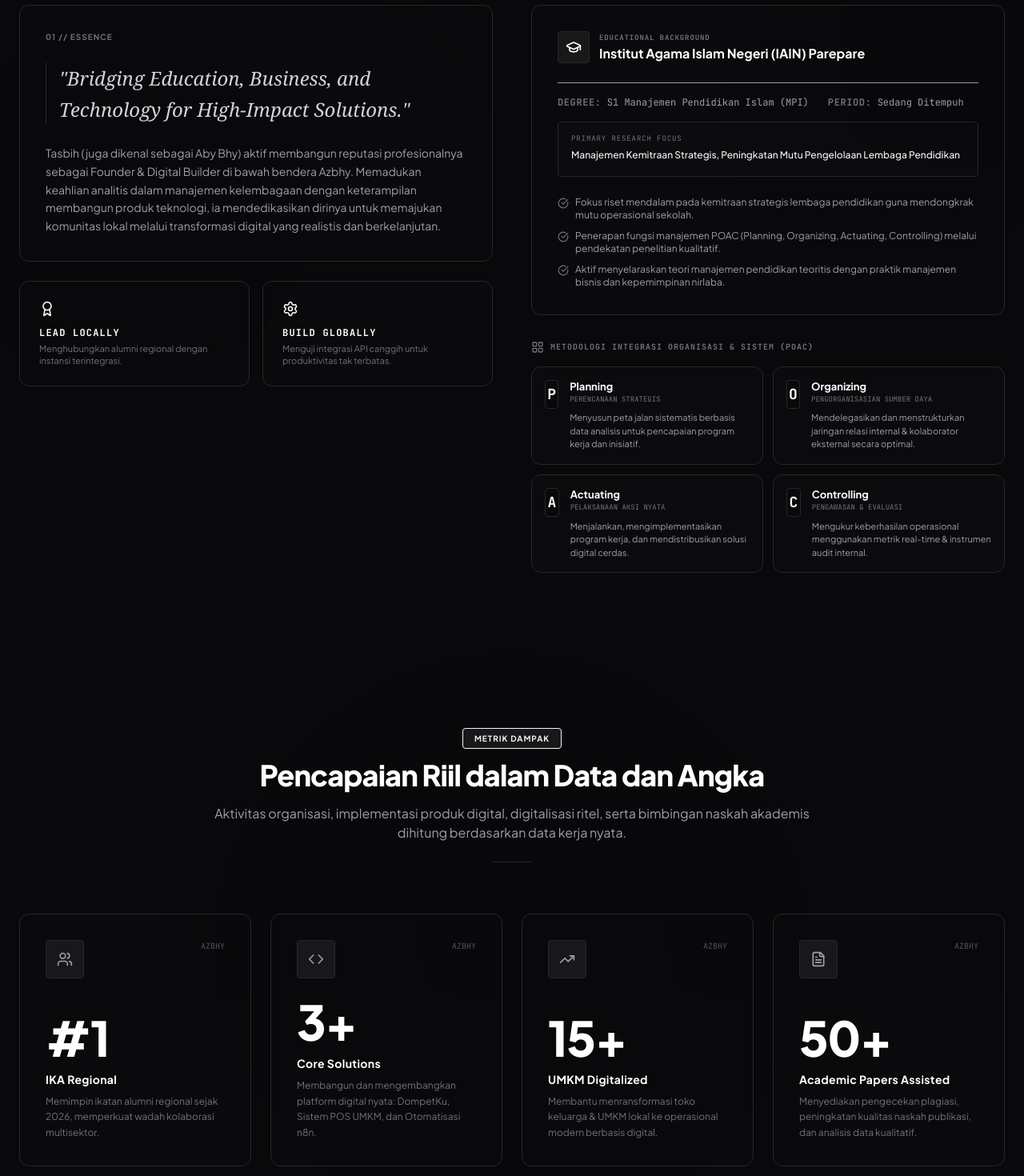
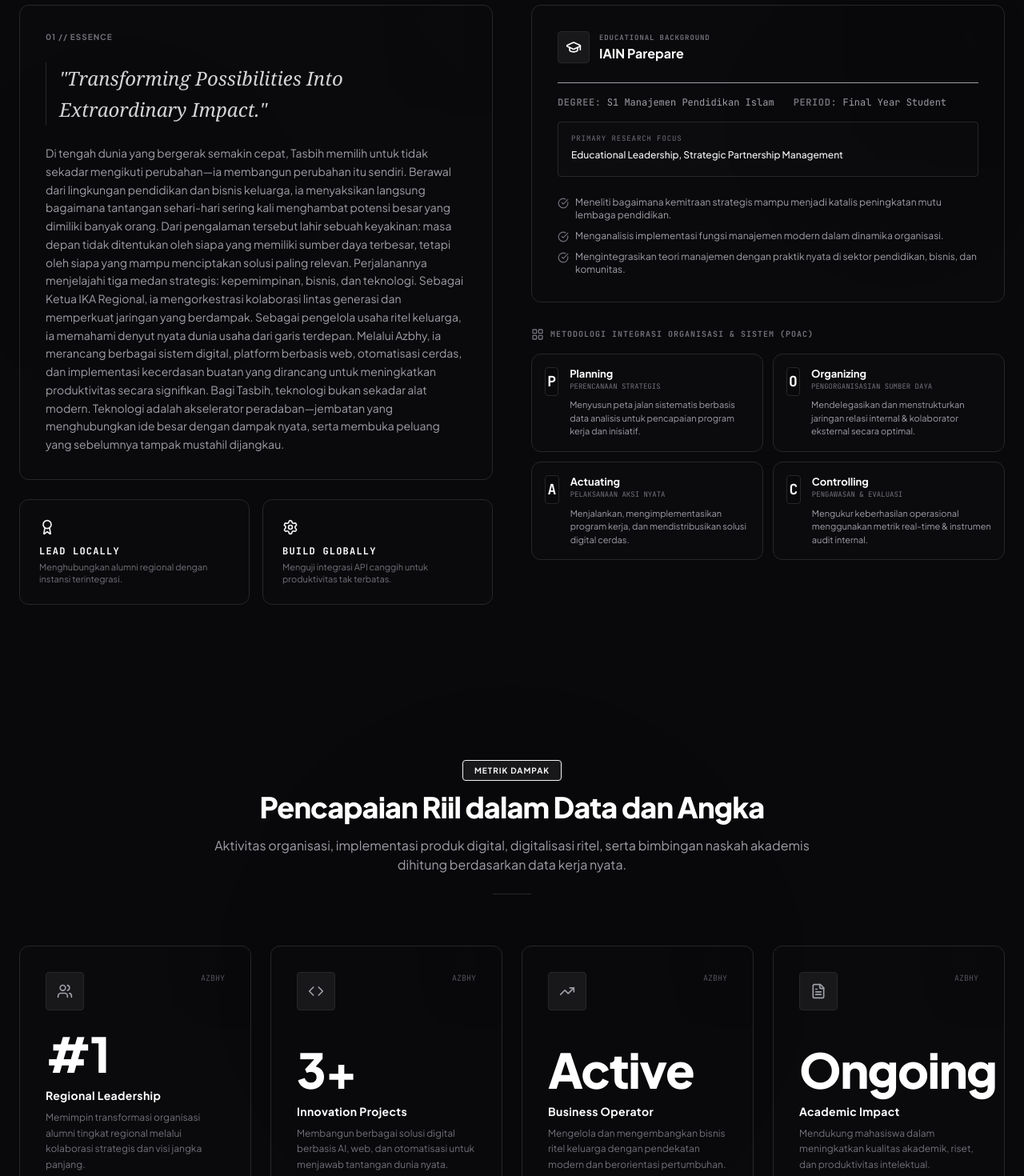
Before and after one commit to Azbhy24/tasbih-dev, a React (Vite) app: page / in a window 1280 px wide. Shown: the part 1100-2570 px from the top of the page at 80% size. Built offline with nearby package versions, Linux system fonts and the light colour scheme.

Commit message:
feat: update profile content and support string stats
Refactor bio details and enable non-numeric values for impact statistics to enhance portfolio flexibility.

```diff
--- a/src/components/Impact.tsx
+++ b/src/components/Impact.tsx
@@ -3,16 +3,19 @@ import { Users, Code, Award, FileText, TrendingUp } from "lucide-react";
 import { motion, useInView } from "motion/react";
 import { portfolioData } from "../data/portfolio";
 
-function AnimatedCount({ value, suffix = "", prefix = "" }: { value: number; suffix?: string; prefix?: string }) {
-  const [count, setCount] = useState(0);
+function AnimatedCount({ value, suffix = "", prefix = "" }: { value: number | string; suffix?: string; prefix?: string }) {
+  const isNumeric = typeof value === "number" || (!isNaN(Number(value)) && value !== "");
+  const numericValue = isNumeric ? Number(value) : 0;
+
+  const [count, setCount] = useState<number | string>(isNumeric ? 0 : value);
   const ref = useRef(null);
   const isInView = useInView(ref, { once: true, amount: 0.1 });
 
   useEffect(() => {
-    if (!isInView) return;
+    if (!isInView || !isNumeric) return;
 
     let start = 0;
-    const end = value;
+    const end = numericValue;
     if (end === 0) return;
 
     const duration = 2000; // 2 seconds
@@ -37,7 +40,7 @@ function AnimatedCount({ value, suffix = "", prefix = "" }: { value: number; suf
     };
 
     requestAnimationFrame(animate);
-  }, [isInView, value]);
+  }, [isInView, numericValue, isNumeric]);
 
   return (
     <span ref={ref} className="font-sans font-extrabold text-white text-5xl sm:text-6xl tracking-tight block">
--- a/src/data/portfolio.json
+++ b/src/data/portfolio.json
@@ -1,12 +1,16 @@
 {
   "bio": {
-    "fullName": "TASBIH",
-    "aliases": ["Aby Bhy", "Azbhy"],
+    "fullName": "Tasbih",
+    "aliases": ["Az"],
     "headlineTitle": "Tasbih",
-    "subheadline": ["Leader", "Entrepreneur", "Digital Builder"],
-    "tagline": "Bridging Education, Business, and Technology for High-Impact Solutions.",
-    "professionalBio": "Mahasiswa S1 Manajemen Pendidikan Islam yang berpengalaman dalam kepemimpinan organisasi, pengelolaan bisnis ritel, serta pengembangan solusi digital berbasis cloud, otomatisasi, dan AI. Penggagas gerakan peningkatan kompetensi teknologi untuk UMKM dan dunia akademik.",
-    "extendedBio": "Tasbih (juga dikenal sebagai Aby Bhy) aktif membangun reputasi profesionalnya sebagai Founder & Digital Builder di bawah bendera Azbhy. Memadukan keahlian analitis dalam manajemen kelembagaan dengan keterampilan membangun produk teknologi, ia mendedikasikan dirinya untuk memajukan komunitas lokal melalui transformasi digital yang realistis dan berkelanjutan."
+    "subheadline": [
+      "Visionary Leader",
+      "Future Builder",
+      "Digital Innovator"
+    ],
+    "tagline": "Transforming Possibilities Into Extraordinary Impact.",
+    "professionalBio": "Tasbih adalah sosok penggerak perubahan yang memadukan kepemimpinan, kewirausahaan, dan teknologi menjadi kekuatan nyata. Berbekal pengalaman di dunia organisasi, bisnis ritel, dan pengembangan solusi digital, ia berfokus menciptakan inovasi yang tidak hanya canggih, tetapi juga mampu mengubah cara orang belajar, bekerja, dan berkembang di era digital.",
+    "extendedBio": "Di tengah dunia yang bergerak semakin cepat, Tasbih memilih untuk tidak sekadar mengikuti perubahan—ia membangun perubahan itu sendiri.\n\nBerawal dari lingkungan pendidikan dan bisnis keluarga, ia menyaksikan langsung bagaimana tantangan sehari-hari sering kali menghambat potensi besar yang dimiliki banyak orang. Dari pengalaman tersebut lahir sebuah keyakinan: masa depan tidak ditentukan oleh siapa yang memiliki sumber daya terbesar, tetapi oleh siapa yang mampu menciptakan solusi paling relevan.\n\nPerjalanannya menjelajahi tiga medan strategis: kepemimpinan, bisnis, dan teknologi. Sebagai Ketua IKA Regional, ia mengorkestrasi kolaborasi lintas generasi dan memperkuat jaringan yang berdampak. Sebagai pengelola usaha ritel keluarga, ia memahami denyut nyata dunia usaha dari garis terdepan. Melalui Azbhy, ia merancang berbagai sistem digital, platform berbasis web, otomatisasi cerdas, dan implementasi kecerdasan buatan yang dirancang untuk meningkatkan produktivitas secara signifikan.\n\nBagi Tasbih, teknologi bukan sekadar alat modern. Teknologi adalah akselerator peradaban—jembatan yang menghubungkan ide besar dengan dampak nyata, serta membuka peluang yang sebelumnya tampak mustahil dijangkau."
   },
   "stats": [
     {
@@ -14,8 +18,8 @@
       "value": 1,
       "suffix": "",
       "prefix": "#",
-      "label": "IKA Regional",
-      "description": "Memimpin ikatan alumni regional sejak 2026, memperkuat wadah kolaborasi multisektor.",
+      "label": "Regional Leadership",
+      "description": "Memimpin transformasi organisasi alumni tingkat regional melalui kolaborasi strategis dan visi jangka panjang.",
       "icon": "Users"
     },
     {
@@ -23,94 +27,91 @@
       "value": 3,
       "suffix": "+",
       "prefix": "",
-      "label": "Core Solutions",
-      "description": "Membangun dan mengembangkan platform digital nyata: DompetKu, Sistem POS UMKM, dan Otomatisasi n8n.",
+      "label": "Innovation Projects",
+      "description": "Membangun berbagai solusi digital berbasis AI, web, dan otomatisasi untuk menjawab tantangan dunia nyata.",
       "icon": "Code"
     },
     {
       "id": "stat-umkm",
-      "value": 15,
-      "suffix": "+",
+      "value": "Active",
+      "suffix": "",
       "prefix": "",
-      "label": "UMKM Digitalized",
-      "description": "Membantu menransformasi toko keluarga & UMKM lokal ke operasional modern berbasis digital.",
+      "label": "Business Operator",
+      "description": "Mengelola dan mengembangkan bisnis ritel keluarga dengan pendekatan modern dan berorientasi pertumbuhan.",
       "icon": "TrendingUp"
     },
     {
       "id": "stat-docs",
-      "value": 50,
-      "suffix": "+",
+      "value": "Ongoing",
+      "suffix": "",
       "prefix": "",
-      "label": "Academic Papers Assisted",
-      "description": "Menyediakan pengecekan plagiasi, peningkatan kualitas naskah publikasi, dan analisis data kualitatif.",
+      "label": "Academic Impact",
+      "description": "Mendukung mahasiswa dalam meningkatkan kualitas akademik, riset, dan produktivitas intelektual.",
       "icon": "FileText"
     }
   ],
   "education": {
-    "institution": "Institut Agama Islam Negeri (IAIN) Parepare",
+    "institution": "IAIN Parepare",
     "location": "Parepare, Indonesia",
-    "degree": "S1 Manajemen Pendidikan Islam (MPI)",
-    "period": "Sedang Ditempuh",
-    "focus": "Manajemen Kemitraan Strategis, Peningkatan Mutu Pengelolaan Lembaga Pendidikan",
+    "degree": "S1 Manajemen Pendidikan Islam",
+    "period": "Final Year Student",
+    "focus": "Educational Leadership, Strategic Partnership Management",
     "details": [
-      "Fokus riset mendalam pada kemitraan strategis lembaga pendidikan guna mendongkrak mutu operasional sekolah.",
-      "Penerapan fungsi manajemen POAC (Planning, Organizing, Actuating, Controlling) melalui pendekatan penelitian kualitatif.",
-      "Aktif menyelaraskan teori manajemen pendidikan teoritis dengan praktik manajemen bisnis dan kepemimpinan nirlaba."
+      "Meneliti bagaimana kemitraan strategis mampu menjadi katalis peningkatan mutu lembaga pendidikan.",
+      "Menganalisis implementasi fungsi manajemen modern dalam dinamika organisasi.",
+      "Mengintegrasikan teori manajemen dengan praktik nyata di sektor pendidikan, bisnis, dan komunitas."
     ]
   },
   "experience": [
     {
       "id": "exp-1",
-      "role": "Ketua Ikatan Alumni (IKA) Regional",
+      "role": "Ketua IKA Regional",
       "organization": "Ikatan Alumni (IKA) Regional",
-      "location": "Sulawesi, ID",
+      "location": "Regional Level",
       "period": "2026 – Sekarang",
       "type": "organization",
       "responsibilities": [
-        "Memimpin, mengoordinasikan, dan menyusun program kerja tahunan pengurus alumni tingkat regional.",
-        "Membangun jembatan komunikasi dan program kemitraan simbiosis-mutualisme dengan institusi pendidikan serta pemangku kepentingan daerah.",
-        "Merancang strategi keterlibatan alumni yang inovatif guna meningkatkan partisipasi aktif anggota hingga 40%.",
-        "Mengelola perencanaan anggaran kegiatan, penguatan tata kelola organisasi, dan memperluas relasi eksternal."
+        "Merancang arah strategis organisasi.",
+        "Membangun ekosistem kolaborasi lintas sektor.",
+        "Menginisiasi program berorientasi dampak sosial.",
+        "Menguatkan komunikasi dan keterlibatan anggota secara berkelanjutan."
       ],
       "metrics": [
-        { "value": "100%", "label": "Kepemimpinan Kohesif" },
-        { "value": "2026+", "label": "Aktif Memimpin" }
+        { "value": "100%", "label": "Strategic Alignment" }
       ]
     },
     {
       "id": "exp-2",
-      "role": "Pengelola Operasional Usaha Ritel",
+      "role": "Pengelola Operasional Usaha Ritel Keluarga",
       "organization": "Toko Ritel Keluarga",
-      "location": "Parepare, ID",
-      "period": "Aktif Mengelola",
+      "location": "Family Business",
+      "period": "Aktif",
       "type": "business",
       "responsibilities": [
-        "Memegang kendali atas operasional harian toko ritel, termasuk manajemen inventaris barang, pelaporan kas harian, dan layanan pelanggan.",
-        "Menganalisis data transaksi mingguan untuk menentukan item dengan pergantian stok tertinggi demi memaksimalkan keuntungan bersih.",
-        "Mengimplementasikan sistem Point of Sale (POS) digital guna menekan kesalahan pencatatan transaksi manual hingga di bawah 1%.",
-        "Melakukan negosiasi berkala dengan agen distributor guna memastikan kelancaran rantai pasok dan stabilitas harga jual."
+        "Mengendalikan operasional harian bisnis.",
+        "Mengoptimalkan manajemen stok dan distribusi.",
+        "Meningkatkan kualitas layanan pelanggan.",
+        "Mengidentifikasi peluang ekspansi dan efisiensi usaha."
       ],
       "metrics": [
-        { "value": "99.8%", "label": "Akurasi Pencatatan" },
-        { "value": "15%", "label": "Efisiensi Inventaris" }
+        { "value": "Active", "label": "Growth Strategy" }
       ]
     },
     {
       "id": "exp-3",
-      "role": "Pendiri & Pengembang Inisiatif Digital",
-      "organization": "Azbhy Digital Solutions",
-      "location": "Parepare, ID",
+      "role": "Founder & Digital Builder — Azbhy",
+      "organization": "Azbhy",
+      "location": "Digital Lab",
       "period": "2024 – Sekarang",
       "type": "technology",
       "responsibilities": [
-        "Mendirikan dan mengembangkan brand independen 'Azbhy' sebagai identitas penyedia solusi teknologi terjangkau serta ramah guna.",
-        "Mengintegrasikan API kecerdasan buatan (OpenAI, Claude, Google Gemini) dalam alur kerja produktivitas akademik dan bisnis UMKM.",
-        "Membantu mahasiswa dan akademisi meningkatkan kualitas naskah ilmiah lewat pengecekan kemiripan dokumen, standarisasi sitasi, dan koreksi kebahasaan.",
-        "Membangun aplikasi web kustom untuk kebutuhan pencatatan keuangan mandiri dan otomatisasi workflow cloud."
+        "Mengembangkan platform dan aplikasi berbasis web.",
+        "Mengimplementasikan AI untuk kebutuhan praktis.",
+        "Mendesain sistem yang scalable dan efisien.",
+        "Menciptakan solusi digital bagi mahasiswa, UMKM, dan komunitas."
       ],
       "metrics": [
-        { "value": "50+", "label": "Klien Akademik" },
-        { "value": "AI-First", "label": "Metodologi" }
+        { "value": "3+", "label": "Live Platforms" }
       ]
     }
   ],
@@ -118,117 +119,117 @@
     {
       "id": "proj-1",
       "title": "DompetKu",
-      "subtitle": "Personal Finance SaaS Web Application",
+      "subtitle": "Next-Generation Personal Finance Platform",
       "category": "Web Dev & FinTech",
-      "problem": "Pencatatan pengeluaran harian dan target tabungan seringkali diabaikan karena interface aplikasi keuangan yang terlalu berbelit-belit dan lambat, atau kurangnya keamanan komparatif jika data disimpan di cloud pihak ketiga secara mentah.",
-      "solution": "Membangun platform web ultra-modern minimalis untuk mencatat pemasukan, pengeluaran, utang piutang, dan progres tabungan secara visual, dilengkapi fitur backup data lokal, serta dukungan responsif mode gelap penuh yang ramah mata.",
+      "problem": "Pencatatan keuangan pribadi sering kali terasa berbelit-belit, lambat, atau kurang intuitif bagi pengguna rentang umum untuk melacak tabungan harian mereka.",
+      "solution": "Platform keuangan pribadi yang membantu pengguna menguasai kondisi finansial mereka melalui pengalaman yang sederhana, intuitif, dan powerful.",
       "techStack": ["React.js", "TypeScript", "Tailwind CSS", "LocalStorage API", "Chart.js"],
       "results": [
-        "Membantu puluhan pengguna melacak arus kas bulanan secara konsisten.",
-        "Zero-latency backup/restore data berbasis file JSON lokal tanpa pendaftaran server.",
-        "Tingginya kemudahan aksesibilitas berkat tata letak bento-grid responsif."
+        "Smart Financial Tracking",
+        "Savings Monitoring",
+        "Financial Insights Visualization",
+        "Seamless User Experience"
       ],
-      "githubUrl": "https://github.com",
-      "demoUrl": "#",
+      "githubUrl": "https://github.com/azbhy24",
+      "demoUrl": "https://wa.me/6281915115390",
       "featuredSymbol": "💳"
     },
     {
       "id": "proj-2",
-      "title": "Sistem POS & Katalog UMKM",
-      "subtitle": "Micro-Business Digital Transformation",
+      "title": "Sistem POS UMKM",
+      "subtitle": "Business Growth Engine",
       "category": "Business Digitalization",
-      "problem": "Usaha ritel dan warung kecil kesulitan mencatat penjualan real-time, mengontrol stok barang secara sistematis, serta mendistribusikan katalog produk bermutu tinggi secara online tanpa biaya pendaftaran e-commerce yang tinggi.",
-      "solution": "Merancang aplikasi web Point of Sale (POS) sederhana yang terintegrasi dengan katalog produk digital interaktif berbasis web, yang memungkinkan pembeli melakukan klaim pemesanan langsung terhubung ke WhatsApp pengelola toko.",
-      "techStack": ["React", "Tailwind CSS", "Firebase Router", "WhatsApp Cloud Linking"],
+      "problem": "Banyak pelaku usaha mikro kecil (UMKM) masih bergantung pada sistem transaksi manual yang rawan kesalahan, menyulitkan optimalisasi stok, serta menghambat pertumbuhan bisnis modern.",
+      "solution": "Solusi digital yang mempercepat transformasi UMKM dari sistem manual menuju operasional yang modern, terukur, dan kompetitif.",
+      "techStack": ["React", "Tailwind CSS", "Firebase Ecosystem", "WhatsApp Integration"],
       "results": [
-        "Mengurangi waktu tunggu proses pemesanan oleh pelanggan ritel.",
-        "Pencatatan transaksi 100% terekam dalam cloud database ringan untuk analisis laba berkala.",
-        "Tersedianya etalase katalog menarik yang dapat dibagikan melalui shortlink media sosial."
+        "Transaction Intelligence",
+        "Inventory Optimization",
+        "Digital Product Catalog",
+        "Business Efficiency Enhancement"
       ],
-      "githubUrl": "https://github.com",
-      "demoUrl": "#",
+      "githubUrl": "https://github.com/azbhy24",
+      "demoUrl": "https://wa.me/6281915115390",
       "featuredSymbol": "🛒"
     },
     {
       "id": "proj-3",
-      "title": "Automated Workflows Azbhy",
-      "subtitle": "No-Code Systems Integration",
+      "title": "Azbhy Workflows",
+      "subtitle": "AI-Powered Automation Ecosystem",
       "category": "Cloud & AI Automation",
-      "problem": "UMKM dan sivitas akademika sering terjebak dalam entri data manual yang repetitif untuk penyusunan teks, distribusi informasi WhatsApp, transfer data antar cloud storage, serta sinkronisasi jadwal yang memakan waktu berharga.",
-      "solution": "Mengembangkan alur integrasi nir-kode menggunakan platform n8n, dipadukan dengan API AI (Google AI Studio & Claude) guna melakukan pemrosesan dokumen otomatis, ringkasan riset instan, serta distribusi notifikasi transaksional secara instan.",
+      "problem": "Pekerjaan repetitif seperti input naskah akademik, pengolahan laporan terstruktur, atau integrasi data sistem informasi membuang waktu produktif mahasiswa, pendidik, maupun pemilik UMKM.",
+      "solution": "Sistem otomatisasi cerdas yang memanfaatkan AI dan cloud integration untuk menghilangkan pekerjaan repetitif dan meningkatkan produktivitas secara eksponensial.",
       "techStack": ["n8n Engine", "Google Gemini API", "Cloud Triggers", "JSON Utilities"],
       "results": [
-        "Mengotomatiskan 90% proses pengarsipan naskah perbaikan akademik.",
-        "Sistem dapat merespons trigger dokumen masuk dan melakukan analisis plagiasi/struktur teks dalam waktu kurang dari 10 detik.",
-        "Efisiensi waktu kerja meningkat dramatis sehingga menyisakan lebih banyak ruang untuk penelitian manual."
+        "Intelligent Workflow Automation",
+        "AI Integration",
+        "Smart Document Processing",
+        "Digital Productivity Acceleration"
       ],
-      "githubUrl": "https://github.com",
-      "demoUrl": "#",
+      "githubUrl": "https://github.com/azbhy24",
+      "demoUrl": "https://wa.me/6281915115390",
       "featuredSymbol": "⚡"
     }
   ],
   "skills": [
     {
       "category": "Manajemen",
-      "description": "Mengoperasikan roda organisasi, mengoordinasikan tim lintas bidang, serta mendesain kemitraan strategis dengan institusi eksternal.",
+      "description": "Mengoperasikan arah strategis kepemimpinan visioner, pengembangan kemitraan, dan transformasi program pengurus regional.",
       "skills": [
-        "Manajemen Organisasi",
-        "Manajemen Pendidikan",
-        "Manajemen Kemitraan",
-        "Perencanaan Strategis",
-        "Pengelolaan Program & Event",
-        "Kepemimpinan Tim (POAC)"
+        "Visionary Leadership",
+        "Strategic Planning",
+        "Partnership Development",
+        "Organizational Transformation",
+        "Program Innovation"
       ]
     },
     {
       "category": "Bisnis",
-      "description": "Mengontrol proses logistik ritel asli, melakukan analisis perputaran produk, dan mendigitalisasi sektor ritel tradisional agar bersaing di era digital.",
+      "description": "Mengendalikan ritel, mengoptimalkan proses operasional, serta mendesain strategi pertumbuhan efisiensi usaha mikro.",
       "skills": [
-        "Operasional Usaha Ritel",
-        "Manajemen Stok & Pricing",
-        "Analisis Keuangan Penjualan",
-        "Pelayanan Pelanggan (CRM)",
-        "Digitalisasi UMKM"
+        "Retail Business Operations",
+        "Business Growth Strategy",
+        "Customer Experience Management",
+        "UMKM Digital Transformation",
+        "Operational Excellence"
       ]
     },
     {
       "category": "Teknologi",
-      "description": "Merancang, mengode, dan menjalankan platform visual berbasis web dengan framework modern, mengelola code repository, serta merancang arsitektur cloud server.",
+      "description": "Membangun platform website modern, merancang arsitektur sistem informasi bertenaga, cloud backend, dan tata letak UI/UX.",
       "skills": [
-        "Pengembangan Website",
-        "GitHub & Version Control",
-        "Firebase Web Integration",
-        "Cloud-Based Apps Setup",
-        "UI/UX Visual Design",
-        "Sistem Informasi Web kustom"
+        "Web Development",
+        "Information Systems Design",
+        "Firebase Ecosystem",
+        "Git & GitHub",
+        "UI/UX Strategy"
       ]
     },
     {
       "category": "Artificial Intelligence",
-      "description": "Memanfaatkan model bahasa generatif tercanggih untuk mempercepat workflow riset akademis, bisnis ritel, dan otomatisasi n8n secara handal.",
+      "description": "Rekayasa prompt taktis, penyusunan otomatisasi workflow cerdas, sistem produktivitas, serta pemrosesan dokumen efisien.",
       "skills": [
-        "Generative AI Prompt Engineering",
-        "Google AI Studio Implementation",
-        "Claude AI Integration",
-        "Workflow Automation (n8n)",
-        "AI-Driven Academic Productivity",
-        "Integrasi AI Proses Bisnis"
+        "Prompt Engineering",
+        "AI Productivity Systems",
+        "Workflow Automation",
+        "AI Integration Strategy",
+        "Process Optimization"
       ]
     },
     {
       "category": "Penelitian",
-      "description": "Melakukan investigasi ilmiah mendalam, melakukan analisis komparasi kualitatif naskah akademik, serta menyusun struktur karya ilmiah berbobot.",
+      "description": "Investigasi kualitatif komprehensif, penyuntingan naskah ilmiah bermutu tinggi, interpretasi data kualitatif cerdas, dan analisis plagiasi.",
       "skills": [
-        "Metodologi Penelitian Kualitatif",
-        "Penganalisisan Data Kualitatif",
-        "Penyusunan Karya Ilmiah & Jurnal",
-        "Auditing & Redaksi Plagiarisme",
-        "Kajian POAC Manajemen Instruktur"
+        "Qualitative Research",
+        "Academic Writing",
+        "Data Interpretation",
+        "Similarity Analysis",
+        "Educational Research"
       ]
     }
   ],
   "vision": {
-    "statement": "Menjadi pionir akselerasi transformasi digital yang mengolaborasikan aspek tata kelola manajemen pendidikan, praktikalitas dunia bisnis riil, dan otomatisasi teknologi modern guna melahirkan solusi berdaya guna tinggi bagi kemakmuran masyarakat lokal.",
+    "statement": "Menjadi arsitek perubahan yang menghubungkan pendidikan, bisnis, dan teknologi untuk menciptakan masa depan yang lebih cerdas, inclusif, dan berdampak.",
     "milestones": [
       {
         "year": "2026",
@@ -246,38 +247,38 @@
         "description": "Meluncurkan platform otomasi bimbingan akademik dan perbaikan publikasi bereputasi berbasis AI untuk mahasiswa di seluruh Indonesia."
       }
     ],
-    "quote": "Teknologi paling berharga bukan yang paling mahal atau canggih, melainkan yang paling sederhana, mudah diterapkan, dan memberikan dampak perubahan nyata pada kehidupan harian sesama manusia.",
-    "quoteAuthor": "Tasbih (Aby Bhy)"
+    "quote": "Masa depan tidak dibangun oleh mereka yang hanya mengikuti perubahan. Masa depan dibangun oleh mereka yang berani menciptakannya.",
+    "quoteAuthor": "Tasbih"
   },
   "socials": [
     {
       "platform": "WhatsApp",
-      "url": "https://wa.me/6282343940173",
-      "username": "+62 823-4394-0173",
+      "url": "https://wa.me/6281915115390",
+      "username": "+62 819-1511-5390",
       "icon": "MessageSquare"
     },
     {
       "platform": "Email",
-      "url": "mailto:advanicplus173@gmail.com",
-      "username": "advanicplus173@gmail.com",
+      "url": "mailto:azbhy24@gmail.com",
+      "username": "azbhy24@gmail.com",
       "icon": "Mail"
     },
     {
       "platform": "GitHub",
-      "url": "https://github.com/tasbih-dev",
-      "username": "tasbih-dev",
+      "url": "https://github.com/azbhy24",
+      "username": "azbhy24",
       "icon": "Github"
     },
     {
       "platform": "LinkedIn",
       "url": "https://linkedin.com/in/tasbih",
-      "username": "Tasbih (Aby Bhy)",
+      "username": "Tasbih",
       "icon": "Linkedin"
     },
     {
       "platform": "Instagram",
-      "url": "https://instagram.com/abybhy",
-      "username": "@abybhy",
+      "url": "https://instagram.com/tasbii_az",
+      "username": "@tasbii_az",
       "icon": "Instagram"
     }
   ]
--- a/src/types.ts
+++ b/src/types.ts
@@ -60,7 +60,7 @@ export interface SkillGroup {
 
 export interface StatItem {
   id: string;
-  value: number;
+  value: number | string;
   suffix?: string;
   prefix?: string;
   label: string;
```
